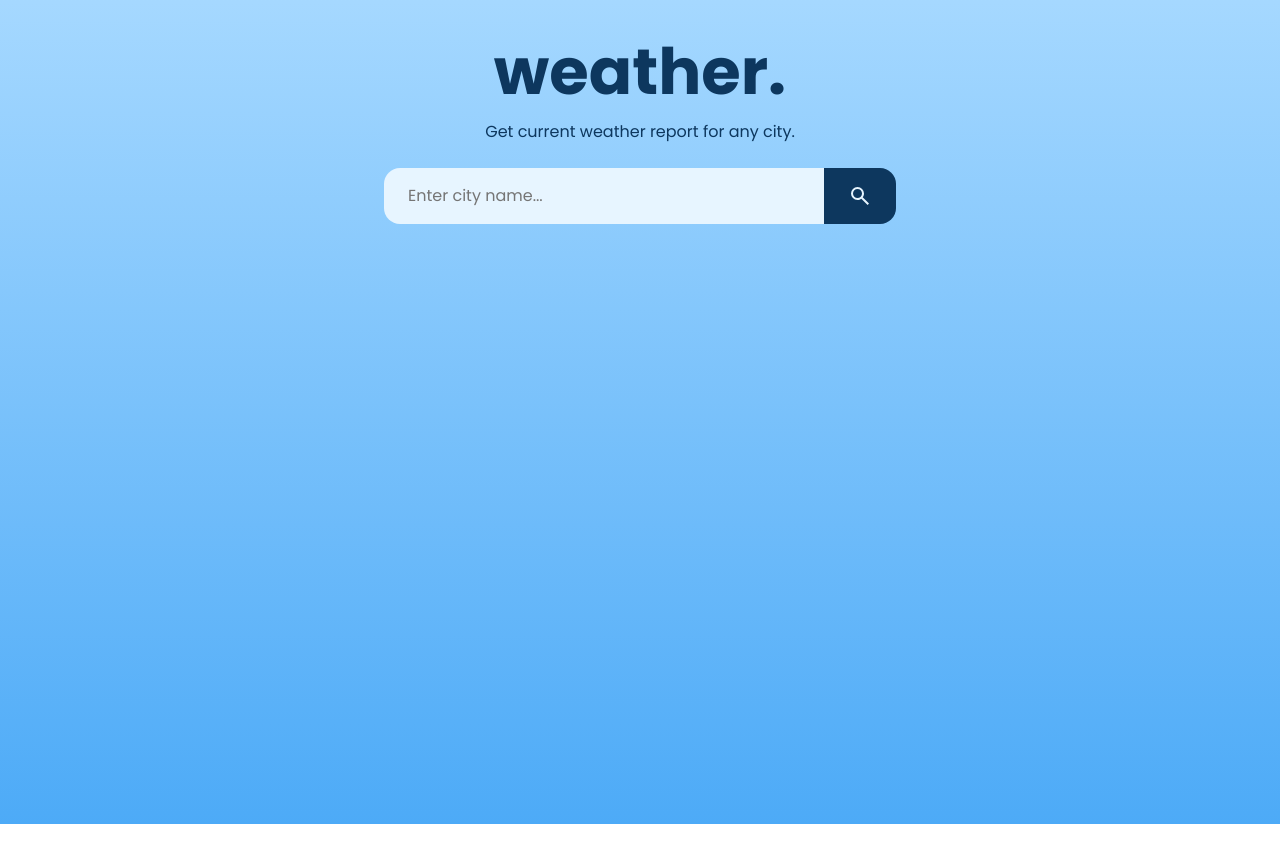
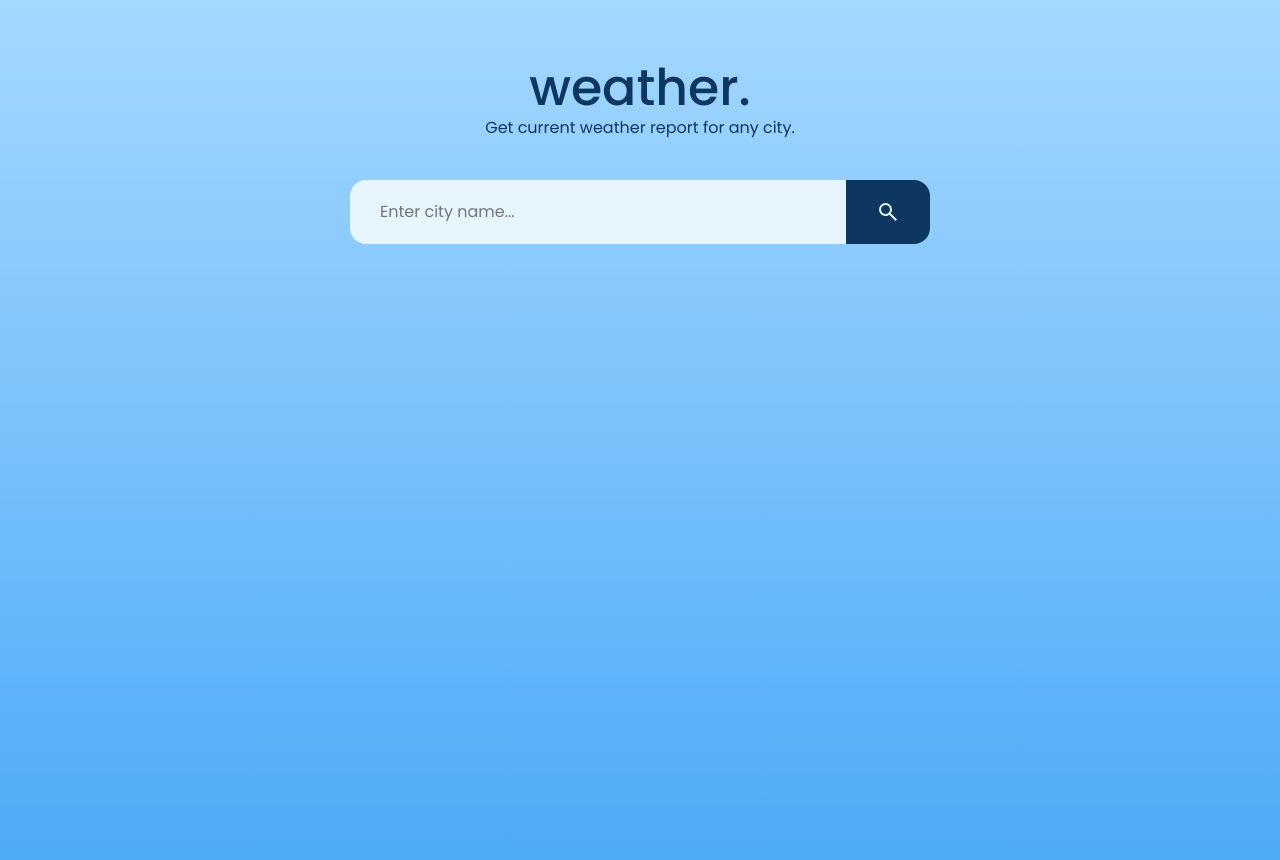
Before and after one commit to heygauravshukla/weather-app, a website built with Vite: page index.html in a window 1280 px wide. Before the commit the page ends 824 px from the top, so only its background shows below. Built offline with nearby package versions, Linux system fonts and the light colour scheme; no server answers.

Commit message:
feat: add fluid type scale and size scale

```diff
--- a/src/style.css
+++ b/src/style.css
@@ -1,3 +1,4 @@
+/* https://gwfh.mranftl.com/fonts */
 @font-face {
   font-display: swap;
   font-family: "Poppins";
@@ -21,6 +22,7 @@
 }
 
 :root {
+  /* https://open-props.style/#colors */
   --clr-text-1: hsl(209 75.7% 21%);
   --clr-text-2: hsl(209 75.8% 32.4%);
   --clr-surface-1: hsl(205 100% 95.3%);
@@ -28,15 +30,16 @@
   --clr-surface-3: hsl(206 100% 82.4%);
   --clr-surface-4: hsl(207 91.4% 63.5%);
 
-  --sz-100: 0.25rem;
-  --sz-200: 0.5rem;
-  --sz-300: 0.75rem;
-  --sz-400: 1rem;
-  --sz-500: 1.25rem;
-  --sz-600: 1.5rem;
-  --sz-700: 1.75rem;
-  --sz-800: 2rem;
-  --sz-900: 2.25rem;
+  /* https://utopia.fyi/space/calculator/ */
+  --sz-100: clamp(0.3125rem, 0.3125rem + 0vw, 0.3125rem);
+  --sz-200: clamp(0.5625rem, 0.5408rem + 0.1087vw, 0.625rem);
+  --sz-300: clamp(0.875rem, 0.8533rem + 0.1087vw, 0.9375rem);
+  --sz-400: clamp(1.125rem, 1.0815rem + 0.2174vw, 1.25rem);
+  --sz-500: clamp(1.6875rem, 1.6223rem + 0.3261vw, 1.875rem);
+  --sz-600: clamp(2.25rem, 2.163rem + 0.4348vw, 2.5rem);
+  --sz-700: clamp(3.375rem, 3.2446rem + 0.6522vw, 3.75rem);
+  --sz-800: clamp(4.5rem, 4.3261rem + 0.8696vw, 5rem);
+  --sz-900: clamp(6.75rem, 6.4891rem + 1.3043vw, 7.5rem);
 
   --br-100: 4px;
   --br-200: 8px;
@@ -56,19 +59,15 @@
   --fw-medium: 500;
   --fw-bold: 700;
 
-  --fs-200: 0.75rem;
-  --fs-300: 0.875rem;
-  --fs-400: 1rem;
-  --fs-500: 1.25rem;
-  --fs-600: 2rem;
-  --fs-700: 3rem;
-
-  @media (min-width: 40em) {
-    --sz-500: 1.5rem;
-
-    --fs-600: 3rem;
-    --fs-700: 4rem;
-  }
+  /* https://css-tricks.com/consistent-fluidly-scaling-type-and-spacing/ */
+  --fs-200: clamp(0.7rem, 0.66rem + 0.2vw, 0.8rem);
+  --fs-300: clamp(0.88rem, 0.83rem + 0.24vw, 1rem);
+  --fs-400: clamp(1.09rem, 1rem + 0.47vw, 1.33rem);
+  --fs-500: clamp(1.37rem, 1.21rem + 0.8vw, 1.78rem);
+  --fs-600: clamp(1.71rem, 1.45rem + 1.29vw, 2.37rem);
+  --fs-700: clamp(2.14rem, 1.74rem + 1.99vw, 3.16rem);
+  --fs-800: clamp(2.67rem, 2.07rem + 3vw, 4.21rem);
+  --fs-900: clamp(3.34rem, 2.45rem + 4.43vw, 5.61rem);
 }
 
 * {
@@ -86,23 +85,24 @@ body {
 }
 
 main {
-  max-width: 35rem;
+  max-width: 40rem;
   margin-inline: auto;
   padding-inline: var(--sz-500);
 }
 
 .hero {
-  margin-block-start: var(--sz-500);
+  margin-block-start: var(--sz-700);
   text-align: center;
 }
 
 .hero h1 {
   font-size: var(--fs-700);
-  font-weight: var(--fw-bold);
+  line-height: 1.1;
+  font-weight: var(--fw-medium);
 }
 
 .weather {
-  margin-block-start: var(--sz-600);
+  margin-block: var(--sz-600);
 }
 
 .weather form {
@@ -148,7 +148,7 @@ main {
   );
   padding: var(--sz-500);
   border-radius: var(--br-500);
-  margin-block: var(--sz-700);
+  margin-block: var(--sz-600);
 }
 
 [data-loading],
@@ -158,7 +158,7 @@ main {
 
 .weather-details {
   display: grid;
-  gap: var(--sz-600);
+  gap: var(--sz-500);
 
   @media (width>=35em) {
     grid-template-columns: 1fr 1fr;
@@ -167,12 +167,12 @@ main {
 }
 
 [data-temperature] {
-  font-size: var(--fs-600);
+  font-size: var(--fs-700);
   font-weight: var(--fw-medium);
 }
 
 [data-description] {
-  font-size: var(--fs-500);
+  font-size: var(--fs-400);
   letter-spacing: -0.025em;
   font-weight: var(--fw-medium);
 }
@@ -189,7 +189,7 @@ main {
 
 .extra-details {
   display: grid;
-  gap: var(--sz-200);
+  gap: var(--sz-100);
 }
 
 .extra-details div {
```
